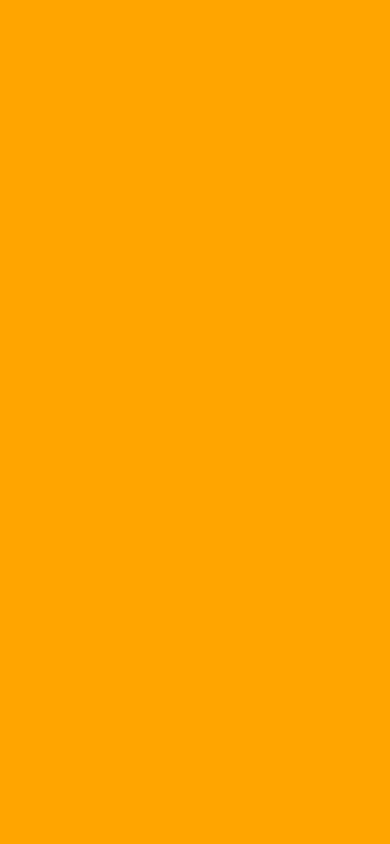
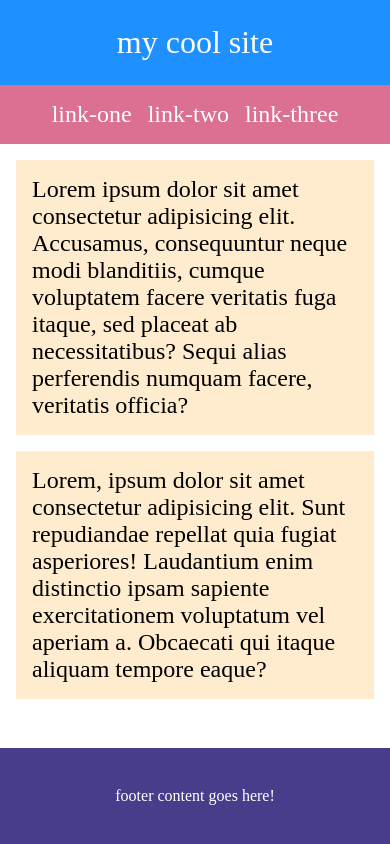
Before and after one commit to lswebdevelops/transform, a plain HTML site: page index.html in a window 390 px wide. Drawn offline with Linux system fonts and the light colour scheme.

Commit message:
using media queries

```diff
--- a/index.html
+++ b/index.html
@@ -10,6 +10,22 @@
   </head>
 
   <body>
+    <header>my cool site</header>
+<main>
+  <aside>
+    <ul>
+      <li>link-one</li>
+      <li>link-two</li>
+      <li>link-three</li>
+    </ul>
+  </aside>
+  <div class="content">
+    <section>Lorem ipsum dolor sit amet consectetur adipisicing elit. Accusamus, consequuntur neque modi blanditiis, cumque voluptatem facere veritatis fuga itaque, sed placeat ab necessitatibus? Sequi alias perferendis numquam facere, veritatis officia?</section>
+    <section>Lorem, ipsum dolor sit amet consectetur adipisicing elit. Sunt repudiandae repellat quia fugiat asperiores! Laudantium enim distinctio ipsam sapiente exercitationem voluptatum vel aperiam a. Obcaecati qui itaque aliquam tempore eaque?</section>
+  </div>
+</main>
+<footer>footer content goes here!</footer>
+
 
   </body>
 </html>
--- a/styles.css
+++ b/styles.css
@@ -1,33 +1,61 @@
 body {
-  background: purple;
+  margin: 0;
+  height: 100vh;
+  display: flex;
+  flex-direction: column;
+}
+header {
+  background: dodgerblue;
+  padding: 32px 64px;
+  font-size: 32px;
+  color: white;
+}
+main {
+  display: flex;
+  flex: 1;
+}
+aside {
+  width: 300px;
+  flex-shrink: 0;
+  background: palevioletred;
+  color: white;
+}
+li {
+  font-size: 24px;
+  list-style-type: none;
 }
 
-@media (max-width: 900px) {
-  body {
-    background: green;
-  }
+section {
+  padding: 16px;
+  margin: 16px;
+  font-size: 24px;
+  background: blanchedalmond;
+}
+
+footer {
+  height: 96px;
+  background: darkslateblue;
+  color: white;
+  display: flex;
+  align-items: center;
+  justify-content: center;
 }
 
 @media (max-width: 800px) {
-  body {
-    background: brown;
+  main {
+    flex-direction: column;
+  }
+  header {
+    text-align: center;
+    padding: 24px
+  }
+  aside {
+    width: auto;
+  }
+  ul {
+    display: flex;
+    gap: 16px;
+    justify-content: center;
+    padding: 0;
   }
 }
-
-@media (max-width: 700px) {
-  body {
-    background: pink;
-  }
-}
-
-@media (max-width: 600px) {
-  body {
-    background: blue;
-  }
-}
-
-@media (max-width: 500px) {
-  body {
-    background: orange;
-  }
-}
```
